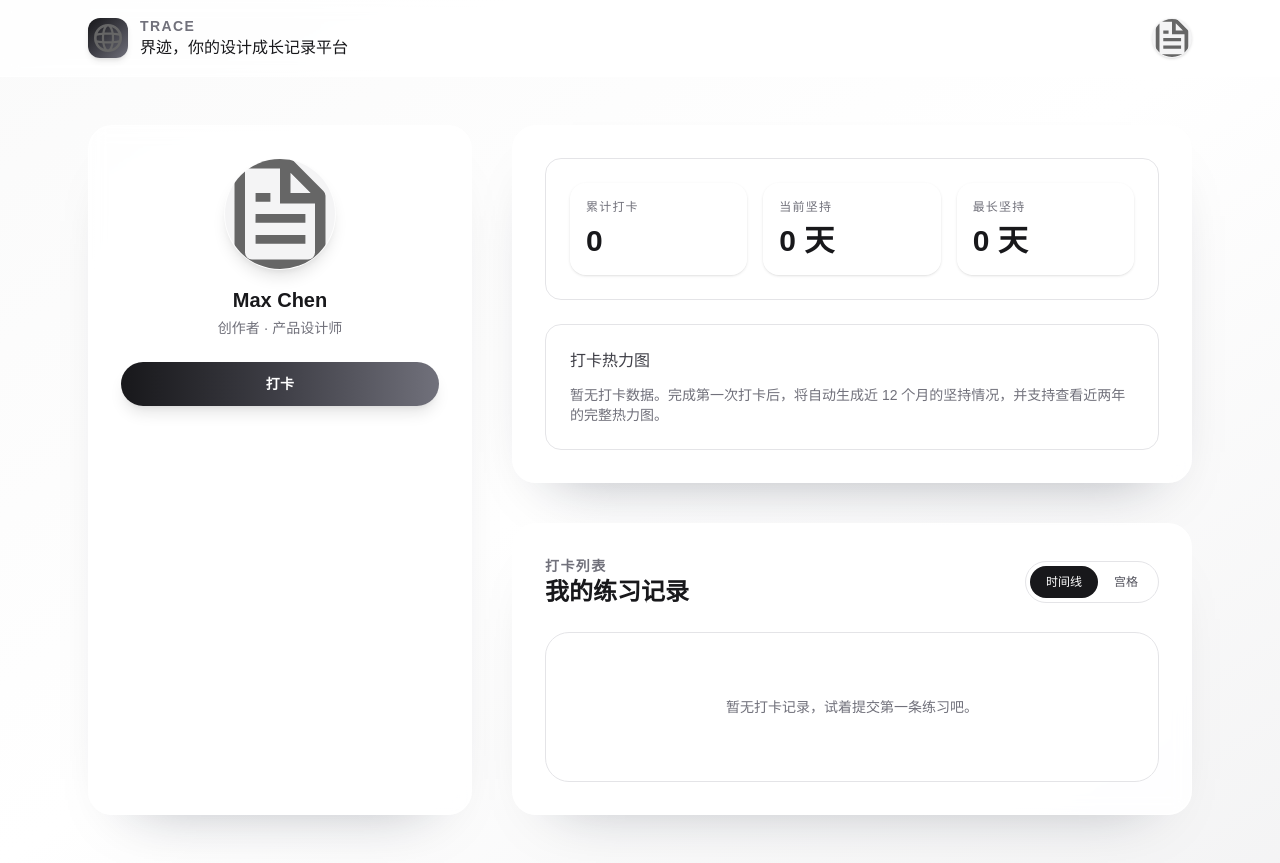
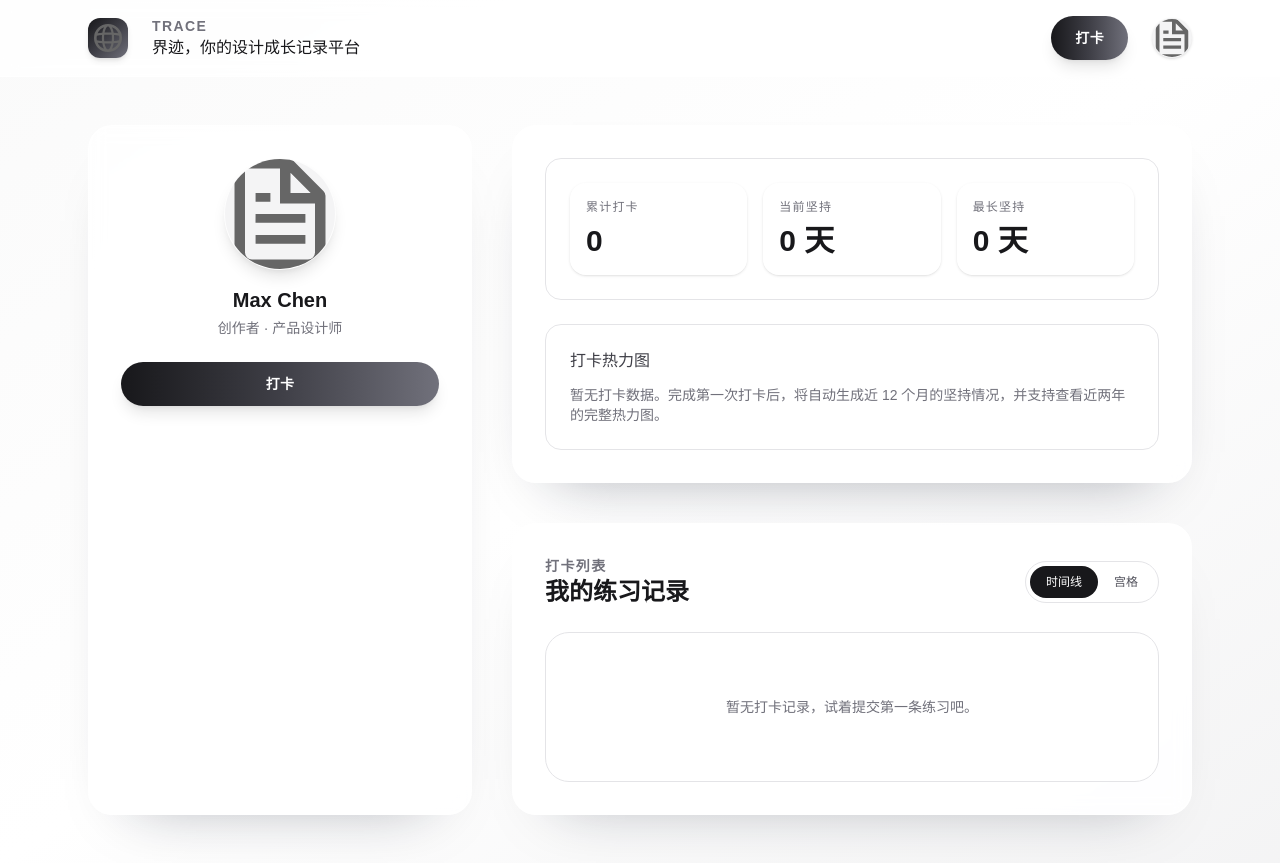
Before and after one commit to xiezilailai22/trace, a Next.js app: page / in a window 1280 px wide. Built offline with nearby package versions, Linux system fonts and the light colour scheme.

Commit message:
顶部头像栏修改
左侧新增打卡按钮

```diff
--- a/src/components/trace-home.tsx
+++ b/src/components/trace-home.tsx
@@ -322,7 +322,7 @@ export default function TraceHome() {
     <div className="min-h-screen bg-gradient-to-br from-zinc-50 via-white to-zinc-100 dark:from-black dark:via-zinc-900 dark:to-black">
       <header className="sticky top-0 z-40 border-b border-white/60 bg-white/80 backdrop-blur dark:border-zinc-800/80 dark:bg-zinc-950/70">
         <div className="mx-auto flex w-full max-w-6xl items-center justify-between px-6 py-4">
-          <div className="flex items-center gap-3">
+          <div className="flex items-center gap-6">
             <span className="relative inline-flex h-10 w-10 items-center justify-center overflow-hidden rounded-xl bg-gradient-to-br from-zinc-900 via-zinc-700 to-zinc-500 text-white shadow-md dark:from-zinc-100 dark:via-zinc-300 dark:to-zinc-500 dark:text-zinc-900">
               <Image src={product.logo} alt="Trace" width={28} height={28} className="h-7 w-7" />
             </span>
@@ -335,6 +335,14 @@ export default function TraceHome() {
               </span>
             </div>
           </div>
+          <div className="flex items-center gap-6">
+            <button
+              type="button"
+              onClick={openCheckInModal}
+              className="inline-flex items-center justify-center rounded-full bg-gradient-to-r from-zinc-900 via-zinc-700 to-zinc-500 px-6 py-3 text-sm font-semibold tracking-wide text-white shadow-lg transition hover:scale-105 focus:outline-none focus-visible:ring-2 focus-visible:ring-zinc-500 dark:from-zinc-100 dark:via-zinc-200 dark:to-zinc-400 dark:text-zinc-900 dark:hover:scale-105"
+            >
+              打卡
+            </button>
             <div className="relative">
               <button
                 type="button"
@@ -378,6 +386,7 @@ export default function TraceHome() {
                   </button>
                 </div>
               ) : null}
+            </div>
           </div>
         </div>
       </header>
```
Lines whose indentation alone changed are shown as unchanged.
